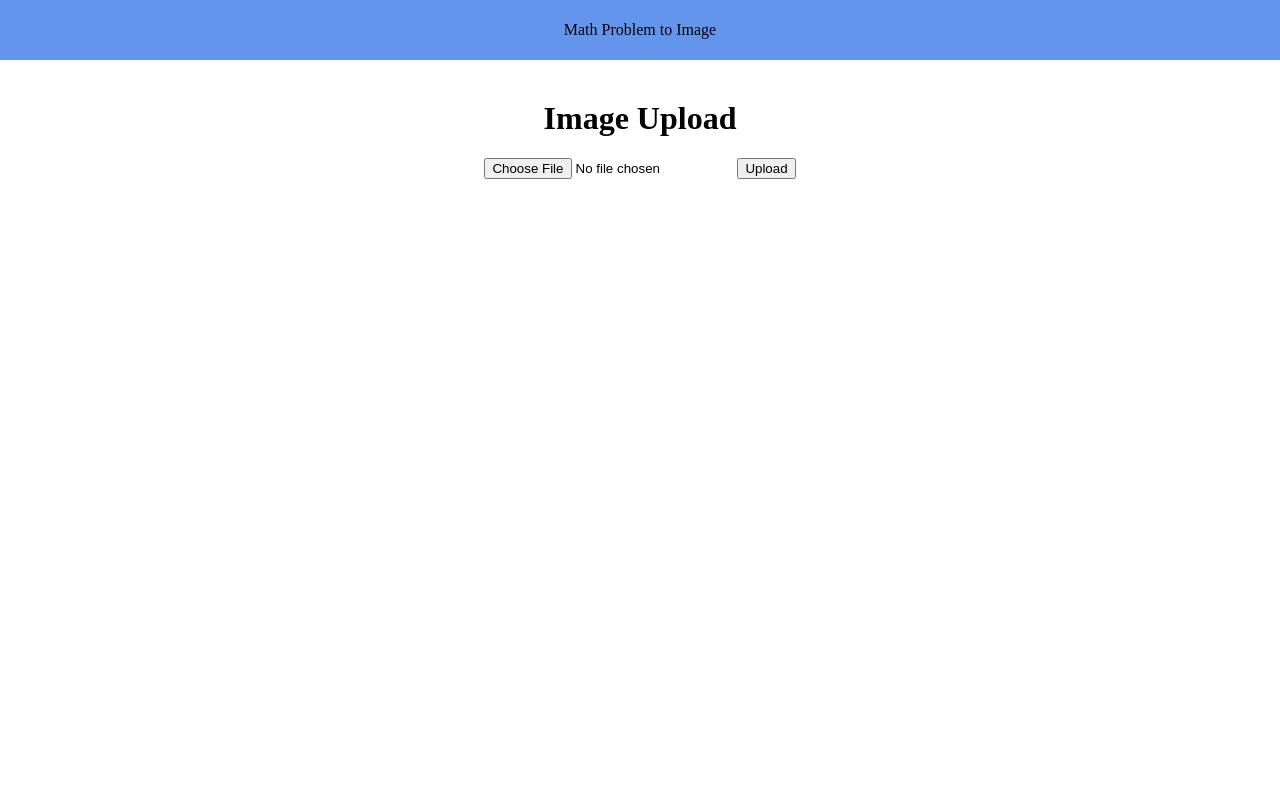
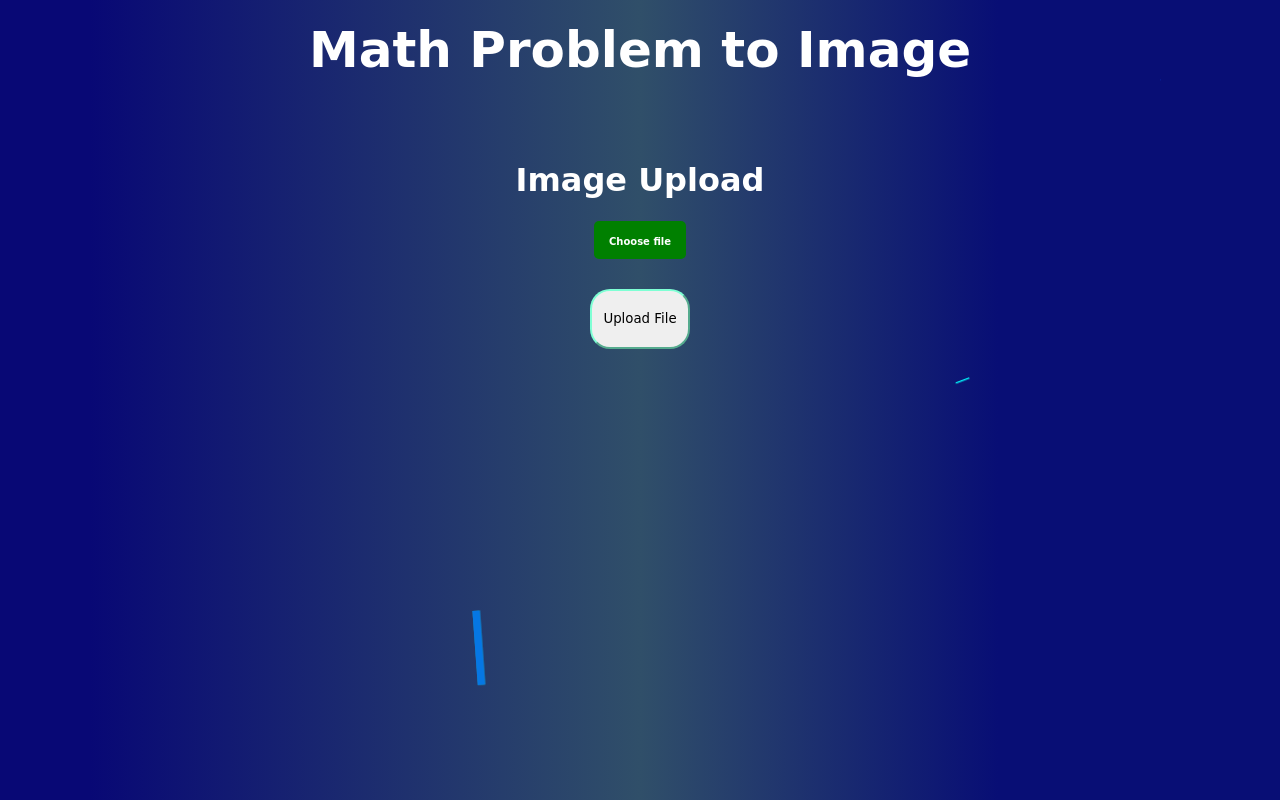
Before and after one commit to surface-integral/boilermake-2024, a Flask app: page / in a window 1280 px wide. Run offline with Flask 3, Linux system fonts and the light colour scheme.

Commit message:
Added some css stuff lol

```diff
--- a/backend/app.py
+++ b/backend/app.py
@@ -1,34 +1,42 @@
-from flask import Flask, render_template, request, redirect, url_for
+from flask import Flask, render_template, request, redirect
 import os
 
 app = Flask(__name__)
 
-# Set the upload folder
+ALLOWED_EXTENSIONS = {'png', 'jpg', 'jpeg'}
 UPLOAD_FOLDER = 'backend/saved_images'
 app.config['UPLOAD_FOLDER'] = UPLOAD_FOLDER
+
+
+def allowed_file(filename):
+    return '.' in filename and \
+           filename.rsplit('.', 1)[1].lower() in ALLOWED_EXTENSIONS
 
 @app.route('/')
 def index():
     return render_template('index.html')
 
-@app.route('/upload', methods=['POST'])
+@app.route('/upload_image', methods=['POST'])
 def upload_file():
     # Check if the POST request has a file part
     if 'file' not in request.files:
-        return redirect(request.url)
+        return render_template('invalid_file.html')
 
     file = request.files['file']
 
-    # If the user does not select a file, the browser sends an empty file
+    if not allowed_file(file.filename):
+        return render_template('invalid_file.html')
+
+    # If the user does not select a file, return page indicating an error
     if file.filename == '':
-        return redirect(request.url)
+        return render_template('no_file.html')
 
     # Save the uploaded file to the uploads folder
     if file:
         filename = os.path.join(app.config['UPLOAD_FOLDER'], file.filename)
         file.save(filename)
-        print(filename)
-        return render_template('upload_success.html', filename=filename)
+        print(file.filename)
+        return render_template('index.html', file=filename)
 
 if __name__ == '__main__':
     # Ensure the 'uploads' folder exists
--- a/backend/static/styles.css
+++ b/backend/static/styles.css
@@ -1,6 +1,29 @@
 * {
     box-sizing: border-box;
 }
+
+html {
+    background: rgb(8,8,117);
+    background: linear-gradient(90deg, rgba(8,8,117,1) 7%, rgba(48,79,105,1) 50%, rgba(8,14,117,1) 78%);
+}
+
+h1 {
+    font-family: "Comic Sans MS", "Comic Sans", "cursive";
+    color: white;
+}
+
+span {
+    color: white;
+    font-family: "Comic Sans MS", "Comic Sans", "cursive";
+    font-size: 50px;
+}
+
+#invalid {
+    color: red;
+    font-size: 20px;
+    text-align: center;
+}
+
 
 body {
     margin: 0;
@@ -13,8 +36,8 @@
 
 
 .nav {
-    background-color: rgb(100, 149, 237);
-    height: 60px;
+    /* background-color: #0040C1; */
+    height: 100px;
     display: flex;
     justify-content: center;
     align-items: center;
@@ -23,8 +46,11 @@
 }
 
 .form-div {
+    display: flex;
+    flex-direction: column;
     text-align: center;
-    margin-top: 40px
+    margin-top: 40px;
+    padding-bottom: 20px;
 }
 
 form {
@@ -36,3 +62,140 @@
     display: flex;
     justify-content: center;
 }
+
+#form {
+    display: flex;
+    flex-direction: column;
+    align-items: center;
+}
+
+.file-upload {
+    display: inline;
+    padding: 10px 15px;
+    cursor: pointer;
+    border: inherit;
+    border-radius: 5px;
+    background-color: green;
+    margin-bottom: 30px;
+  }
+
+  .file-upload span {
+    font-family: "Comic Sans MS", "Comic Sans", "cursive";
+    font-size: 20px;
+    font-weight: bold;
+  }
+
+  .file-upload input {
+    display: none; /* Hide the actual file input */
+  }
+
+  /* Style for when the label is hovered */
+  .file-upload:hover {
+    opacity: 0.7;
+    transform: scale(1.2);
+  }
+
+.btn {
+    font-family: "Comic Sans MS", "Comic Sans", "cursive";
+    color: black;
+    border-radius: 20px;
+    border-color: aquamarine;
+    height: 60px;
+    width: 100px;
+}
+
+.btn:hover {
+    cursor: pointer;
+    background-color: lightblue;
+    transform: scale(1.2);
+    margin-bottom: 20px;
+}
+
+@import url("https://fonts.googleapis.com/css?family=Montserrat:700");
+.container {
+/* background-color: rgb(100, 149, 237); */
+  position: relative;
+  height: 100vh;
+  overflow: hidden;
+  font-family: "Montserrat", sans-serif;
+}
+
+/* .hero__title {
+  color: #fff;
+  position: absolute;
+  top: 50%;
+  left: 50%;
+  transform: translate(-50%, -50%);
+  font-size: 50px;
+  z-index: 1;
+} */
+
+
+.cube {
+  position: absolute;
+  top: 80vh;
+  left: 45vw;
+  width: 10px;
+  height: 10px;
+  border-left: solid 1px aqua;
+  /* border-left: solid 1px #003298; */
+  transform-origin: top right;
+  transform: scale(0) rotate(0deg) translate(-50%, -50%);
+  -webkit-animation: cube 12s ease-in forwards infinite;
+          animation: cube 12s ease-in forwards infinite;
+}
+.cube:nth-child(2n) {
+  border-color: #0051f4;
+}
+.cube:nth-child(2) {
+  -webkit-animation-delay: 2s;
+          animation-delay: 2s;
+  left: 25vw;
+  top: 40vh;
+}
+.cube:nth-child(3) {
+  -webkit-animation-delay: 4s;
+          animation-delay: 4s;
+  left: 75vw;
+  top: 50vh;
+}
+.cube:nth-child(4) {
+  -webkit-animation-delay: 6s;
+          animation-delay: 6s;
+  left: 90vw;
+  top: 10vh;
+}
+.cube:nth-child(5) {
+  -webkit-animation-delay: 8s;
+          animation-delay: 8s;
+  left: 10vw;
+  top: 85vh;
+}
+.cube:nth-child(6) {
+  -webkit-animation-delay: 10s;
+          animation-delay: 10s;
+  left: 50vw;
+  top: 10vh;
+}
+
+@-webkit-keyframes cube {
+  from {
+    transform: scale(0) rotate(0deg) translate(-50%, -50%);
+    opacity: 1;
+  }
+  to {
+    transform: scale(20) rotate(960deg) translate(-50%, -50%);
+    opacity: 0;
+  }
+}
+
+@keyframes cube {
+  from {
+    transform: scale(0) rotate(0deg) translate(-50%, -50%);
+    opacity: 1;
+  }
+  to {
+    transform: scale(20) rotate(960deg) translate(-50%, -50%);
+    opacity: 0;
+  }
+}
--- a/backend/templates/index.html
+++ b/backend/templates/index.html
@@ -7,18 +7,30 @@
     <link rel="stylesheet"  href="{{ url_for('static', filename='styles.css') }}" />
 </head>
 <body>
+    <div class="container">
         <div>
             <nav class='nav'>
-            <span>Math Problem to Image</span>
+                <span><b>Math Problem to Image</b> </span>
             </nav>
         </div>
         <div class="form-div">
             <h1>Image Upload</h1>
-        <form action="/upload" method="post" enctype="multipart/form-data">
-            <input type="file" name="file"> <br />
-            <input type="submit" value="Upload">
+            <form action="/upload_image" method="post" enctype="multipart/form-data" id="form">
+                <label for="file-input" class="file-upload">
+                    <span style="font-size: 10px;">Choose file</span>
+                    <input type="file" id="file-input" name="file-input">
+                </label>
+                <button type="submit" class="btn">Upload File</button>
             </form>
         </div>
+        <div class="cube"></div>
+        <div class="cube"></div>
+        <div class="cube"></div>
+        <div class="cube"></div>
+        <div class="cube"></div>
+        <div class="cube"></div>
+    <div>
+
 </body>
 </html>
 
--- a/backend/templates/upload_success.html
+++ b/backend/templates/upload_success.html
@@ -13,6 +13,6 @@
     </div>
     <h1>Upload Successful</h1>
     <p>Uploaded file: {{ filename }}</p>
-    <img src="{{ filename }}" alt="Uploaded Image">
+    <img src="{{ file }}" alt="Uploaded Image">
 </body>
 </html>
```
Also changed, not shown: backend/templates/invalid_file.html (added, +36 -0 lines), backend/templates/no_file.html (added, +37 -0 lines), backend/saved_images/SMPTE_Color_Bars.svg.png (added), backend/saved_images/download.jpg (added). Lines whose indentation alone changed are shown as unchanged.
